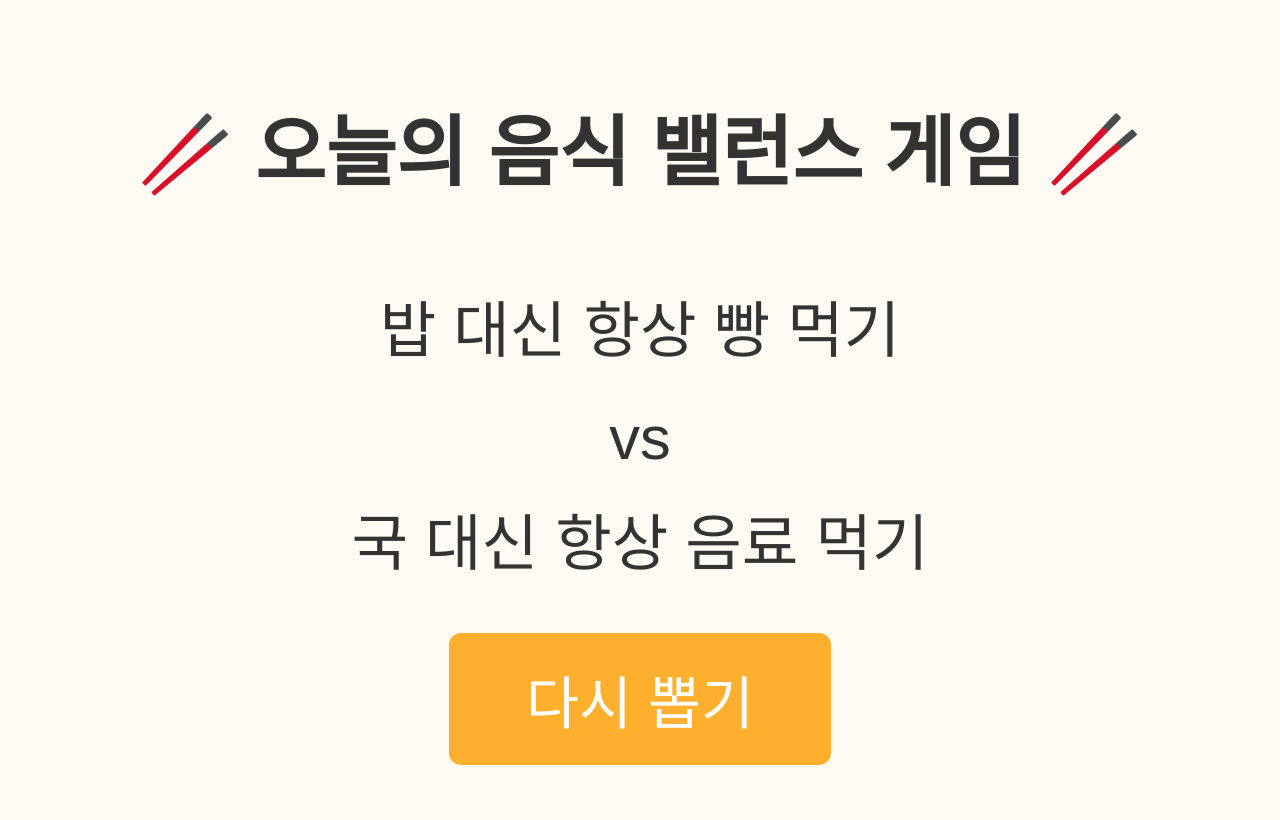
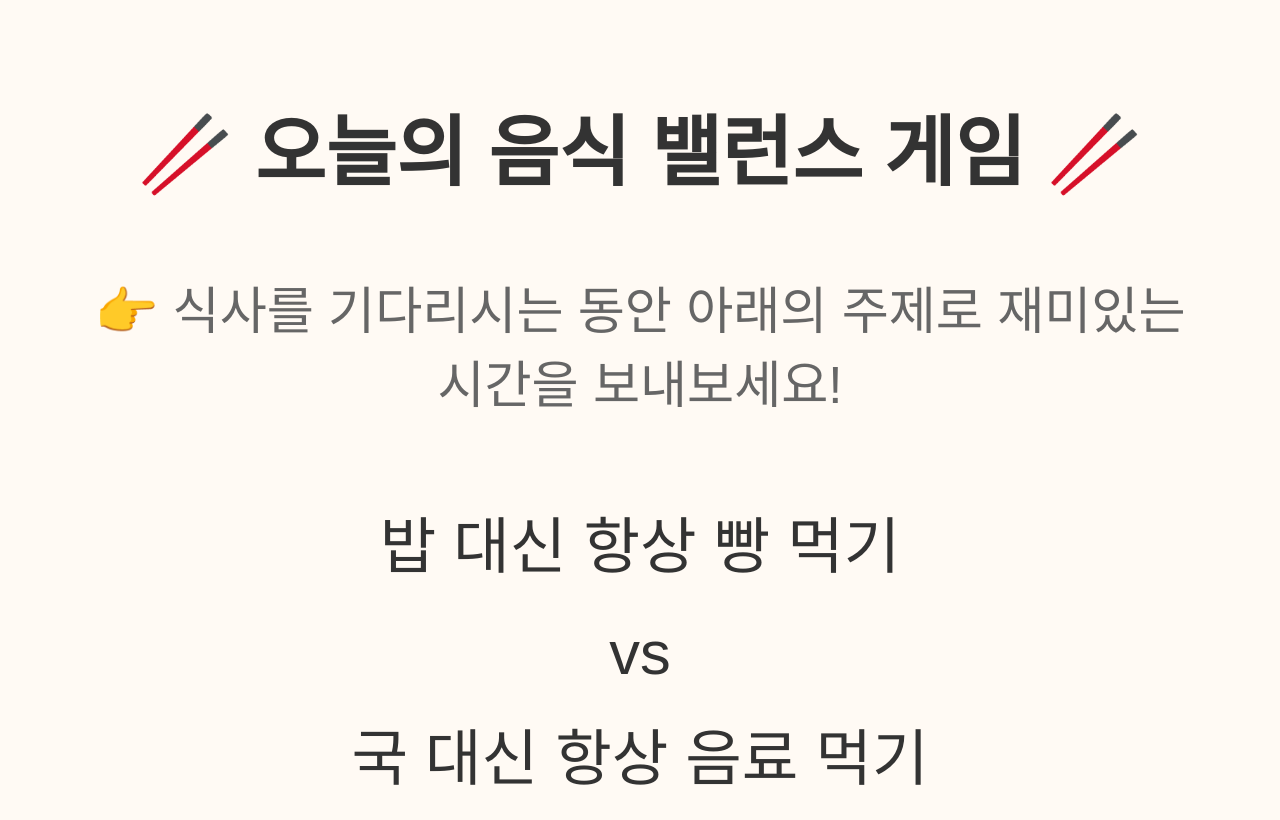
Before and after one commit to TheHyundaiCheonho/Balancegame, a plain HTML site: page index.html in a window 1280 px wide. Shown: the top 820 px of the page. Drawn offline with Linux system fonts and the light colour scheme.

Commit message:
Update index.html

```diff
--- a/index.html
+++ b/index.html
@@ -30,6 +30,13 @@
 
     h1 {
       font-size: 6vw;
+      margin-bottom: 2vh;
+      word-break: keep-all;
+    }
+
+    .subtext {
+      font-size: 4vw;
+      color: #666;
       margin-bottom: 5vh;
       word-break: keep-all;
     }
@@ -67,6 +74,7 @@
 </head>
 <body>
   <h1>🥢 오늘의 음식 밸런스 게임 🥢</h1>
+  <p class="subtext">👉 식사를 기다리시는 동안 아래의 주제로 재미있는 시간을 보내보세요!</p>
   <p id="balance">로딩 중...</p>
   <button onclick="showBalance()">다시 뽑기</button>
 
```
